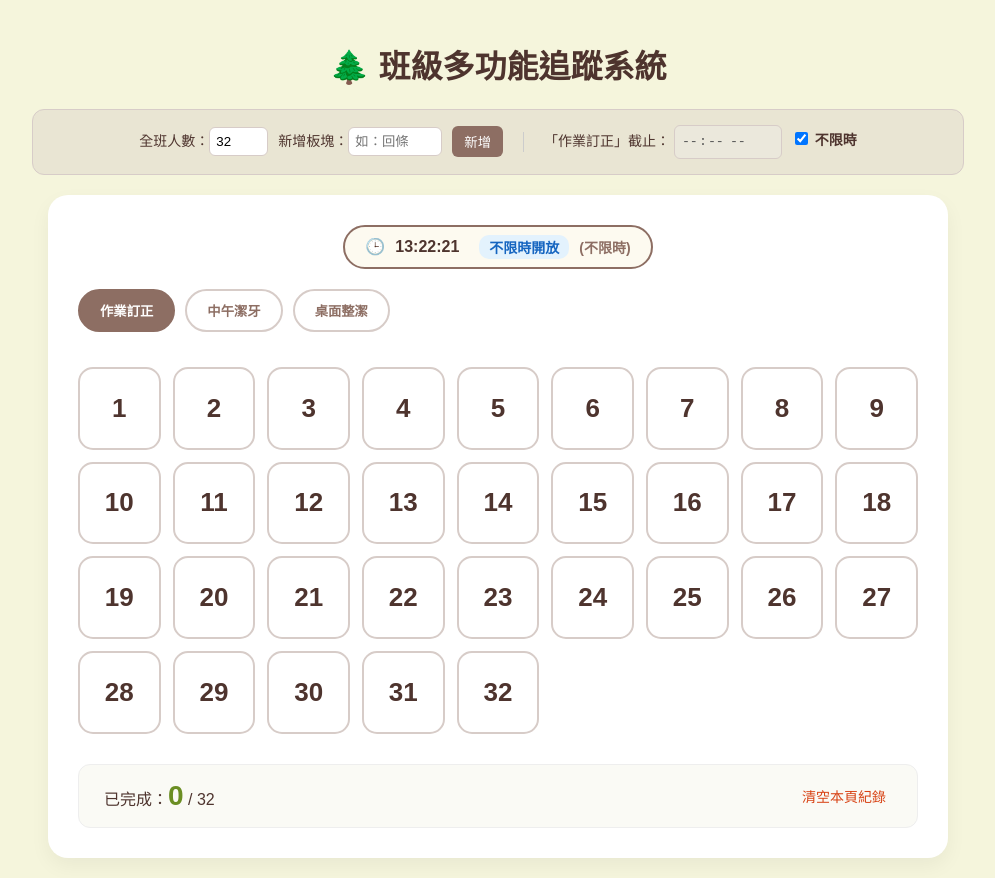
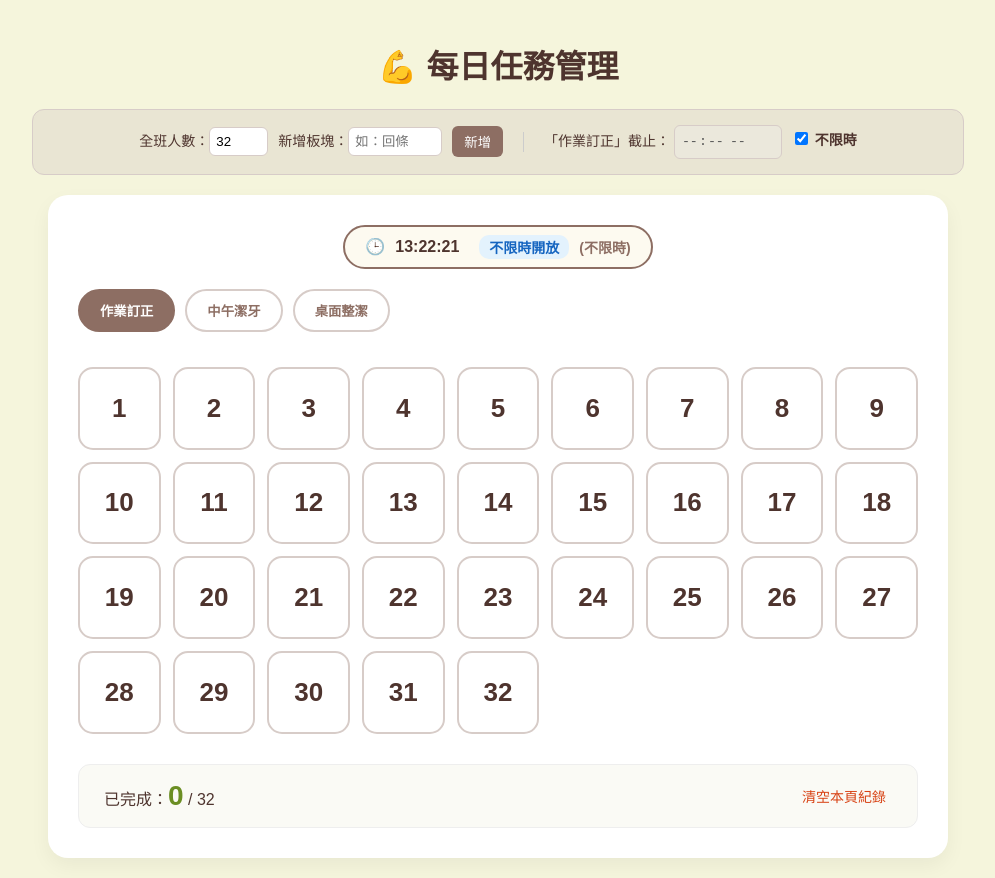
Before and after one commit to t2357680-boop/class-web, a plain HTML site: page index.html in a window 1280 px wide. Shown: the whole page, without its empty margins (142-1137 px from the left). Drawn offline with Linux system fonts and the light colour scheme.

Commit message:
Update index.html

```diff
--- a/index.html
+++ b/index.html
@@ -3,7 +3,7 @@
 <head>
     <meta charset="UTF-8">
     <meta name="viewport" content="width=device-width, initial-scale=1.0">
-    <title>班級管理系統 - 彈性時間版</title>
+    <title>每日任務追蹤系統</title>
     <style>
         :root {
             --primary: #8d6e63; --success: #6b8e23; --bg: #f5f5dc;
@@ -31,7 +31,7 @@
 </head>
 <body>
 
-<div class="header"><h1>🌲 班級多功能追蹤系統</h1></div>
+<div class="header"><h1>💪 每日任務管理</h1></div>
 
 <div class="setup-panel">
     <span>全班人數：<input type="number" id="numInput" value="32" style="width: 45px;"></span>
```
